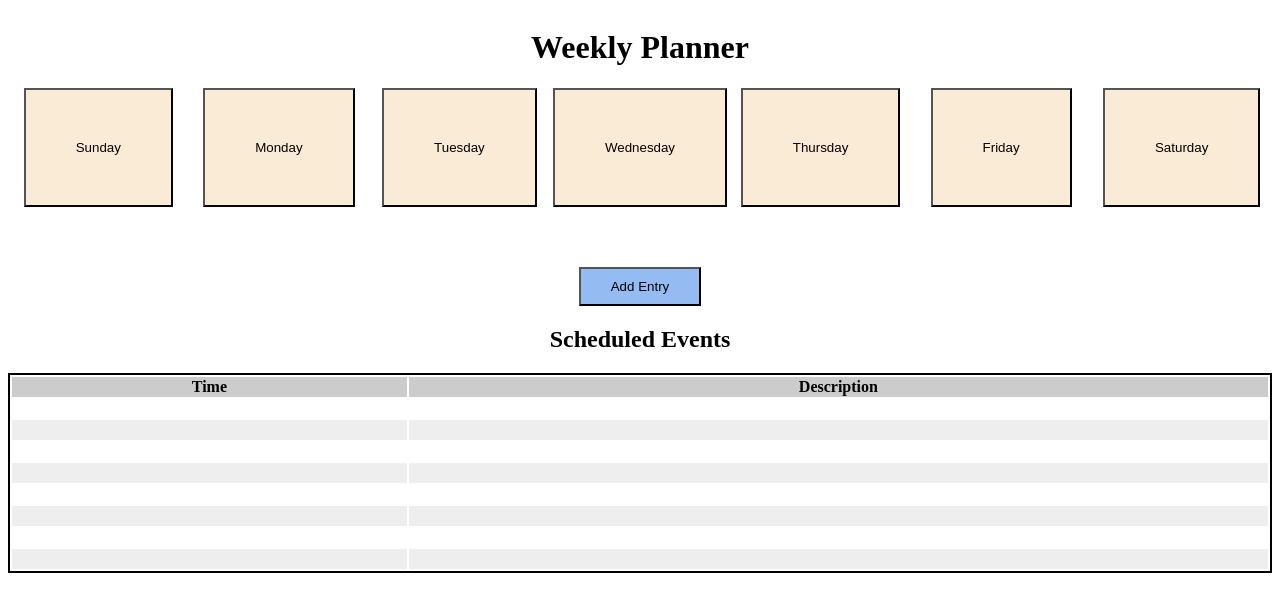
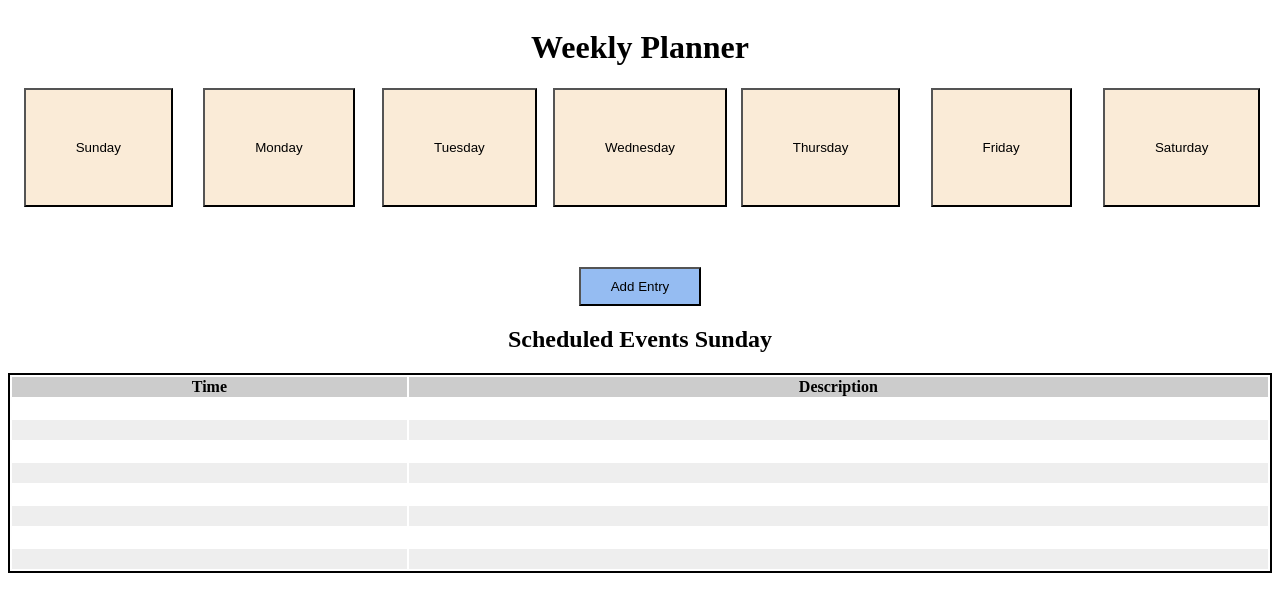
Before and after one commit to parkersiu/week-planner, a website: page index.html in a window 1280 px wide. Both pictures are taken after a click on the button "Sunday". Drawn offline with Linux system fonts and the light colour scheme.

Commit message:
funny and safe-for-work message

```diff
--- a/index.html
+++ b/index.html
@@ -15,7 +15,7 @@
     </div>
 
   </div>
-  <div class="row">
+  <div class="row" id="week-row">
     <div class="column-seven">
       <button class="day-button">Sunday</button>
     </div>
@@ -46,7 +46,7 @@
 
   <div class="row">
     <div class=" column-full">
-      <h2>Scheduled Events</h2>
+      <h2>Scheduled Events <span class="day">Monday</span></h2>
     </div>
   </div>
   <div class="row">
--- a/main.js
+++ b/main.js
@@ -19,3 +19,19 @@
   entries.push(entry);
   $form.reset();
 });
+
+var $dayButton = document.querySelectorAll('.day-button');
+console.log($dayButton);
+
+var $day = document.querySelector('.day');
+console.log($day);
+
+var $weekRow = document.getElementById('week-row');
+
+$weekRow.addEventListener('click', function (event) {
+  $day.textContent = event.target.textContent;
+});
+
+// Check if event.target === $day.textContent
+// if true, set td.textContent to entry.time
+// set second td to entry.description
```
